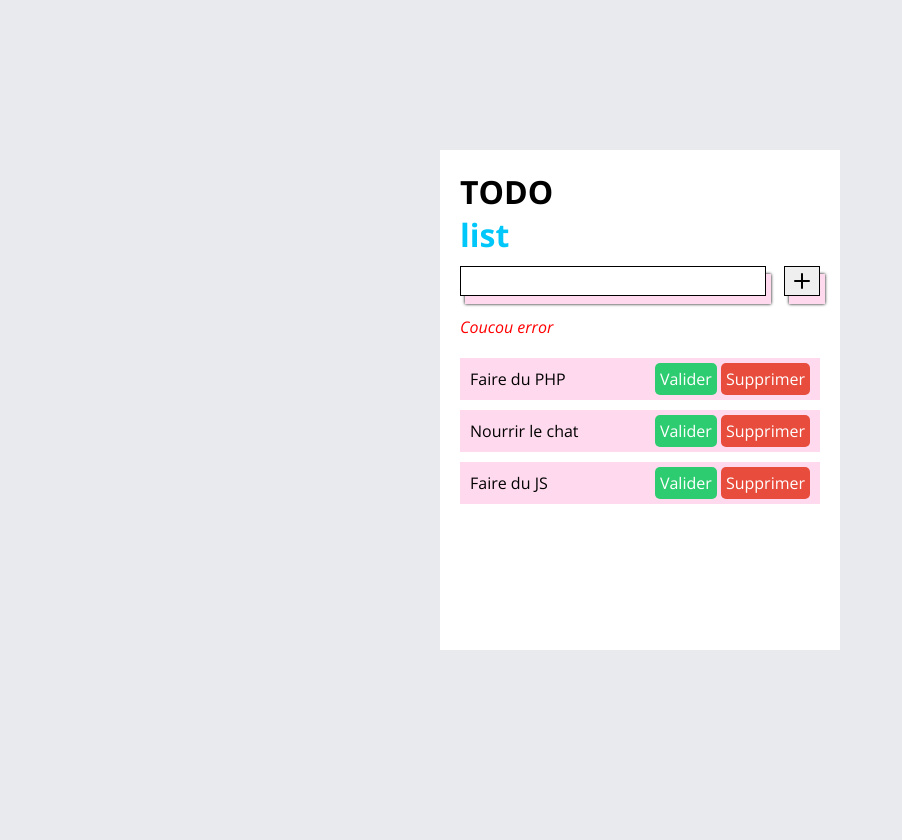
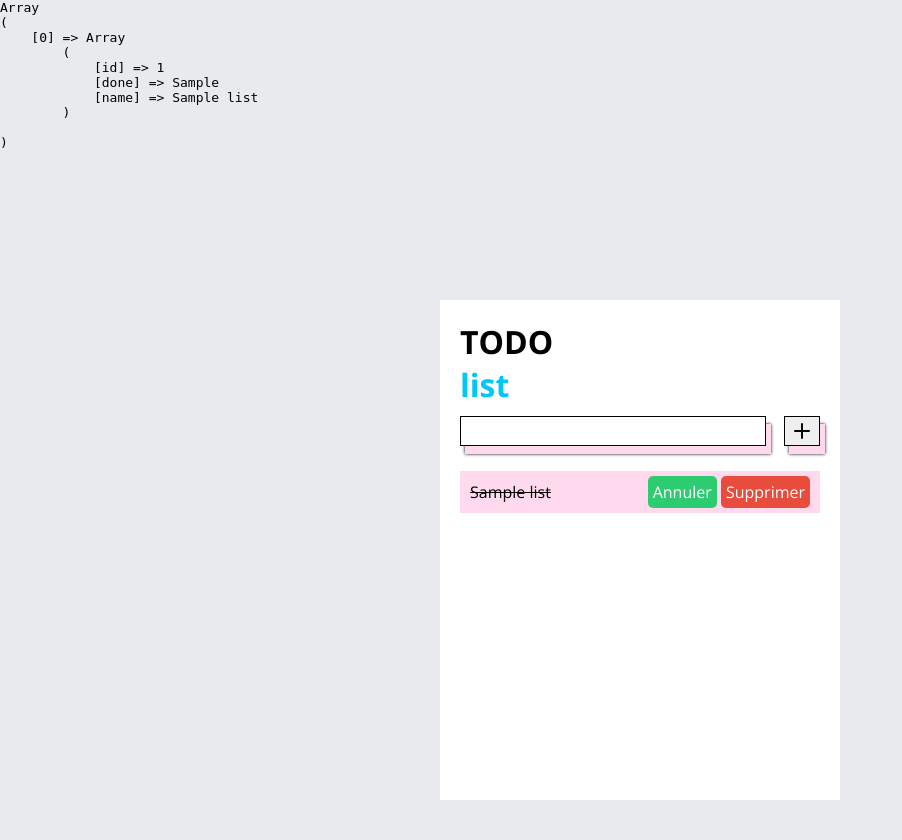
Before and after one commit to iamansaka/todolist-mysql, a PHP site: page / in a window 1280 px wide. Shown: the top 840 px of the page, without its empty margins (0-902 px from the left). Before the commit the page ends 650 px from the top, so only its background shows below. Run offline with PHP 8.4, Linux system fonts and the light colour scheme; tables that the repository leaves empty or names only in its code hold one stand-in row (values such as "Sample post").

Commit message:
Ajout de fichier php add-todo & delete-todo puis modification du fichier css

```diff
--- /dev/null
+++ b/actions/database.php
@@ -0,0 +1,14 @@
+<?php
+
+$dns = 'mysql:host=localhost;dbname=todo';
+$user = 'root';
+$password = '';
+
+try {
+    $pdo = new PDO($dns, $user, $password, [
+        PDO::ATTR_ERRMODE => PDO::ERRMODE_EXCEPTION,
+        PDO::ATTR_DEFAULT_FETCH_MODE => PDO::FETCH_ASSOC
+    ]);
+} catch (PDOException $e) {
+    echo "ERROR : " . $e->getMessage();
+}
--- a/index.php
+++ b/index.php
@@ -1,5 +1,17 @@
 <?php
-$error = "";
+
+session_start();
+require_once "./actions/database.php";
+
+$todos = [];
+$statementAll = $pdo->prepare("SELECT * FROM todo_list");
+$statementAll->execute();
+$todos = $statementAll->fetchAll();
+
+echo "<pre>";
+print_r($todos);
+echo "</pre>";
+
 ?>
 
 <!DOCTYPE html>
@@ -14,7 +26,7 @@ $error = "";
     <div class="container">
         <div class="content">
             <h1>Todo<span>list</span></h1>
-            <form action="/" method="POST">
+            <form action="actions/add-todo.php" method="POST">
                 <label for="todo" hidden="true"></label>
                 <input type="text" name="todo" id="todo" />
                 <button type="submit">
@@ -23,29 +35,19 @@ $error = "";
                     </svg>
                 </button>
             </form>
-            <p class="text-danger">Coucou error</p>
+            <?php if (isset($_SESSION['error'])) : ?>
+                <p class="text-danger"><?= $error ?></p>
+            <?php unset($_SESSION['error']); endif; ?>
             <ul class="todo-list">
+                <?php foreach ($todos as $todo) : ?>
                 <li>
-                    <span>Faire du PHP </span>
+                    <span class="<?= $todo['done'] ? "done" : "" ?>"><?= $todo['name'] ?></span>
                     <div class="actions">
-                        <a href="#" class="btn btn-success">Valider</a>
-                        <a href="#" class="btn btn-danger">Supprimer</a>
+                        <a href="/actions/edit-todo.php?id=<?= $todo['id'] ?>?done=<?= $todo['done'] ?>" class="btn btn-success"><?= $todo['done'] ? "Annuler" : "Valider" ?></a>
+                        <a href="/actions/delete-todo.php?id=<?= $todo['id'] ?>" class="btn btn-danger">Supprimer</a>
                     </div>
                 </li>
-                <li>
-                    <span>Nourrir le chat</span>
-                    <div class="actions">
-                        <a href="#" class="btn btn-success">Valider</a>
-                        <a href="#" class="btn btn-danger">Supprimer</a>
-                    </div>
-                </li>
-                <li>
-                    <span>Faire du JS</span>
-                    <div class="actions">
-                        <a href="#" class="btn btn-success">Valider</a>
-                        <a href="#" class="btn btn-danger">Supprimer</a>
-                    </div>
-                </li>
+                <?php endforeach; ?>
             </ul>
         </div>
     </div>
--- a/public/css/style.css
+++ b/public/css/style.css
@@ -102,15 +102,26 @@ form button {
     color: red;
 }
 
+.todo-list {
+    margin-top: 25px;
+}
+
 .todo-list li {
     display: flex;
     flex-flow: row nowrap;
     align-items: center;
     justify-content: space-between;
     width: 100%;
-    background-color: var(--pink);
     padding: 10px;
     margin-bottom: 10px;
+}
+
+.todo-list li:nth-child(2n - 1) {
+    background-color: var(--pink);
+}
+
+li .done{
+    text-decoration: line-through;
 }
 
 .btn {
```
Also changed, not shown: actions/add-todo.php (added, +22 -0 lines), actions/delete-todo.php (added, +15 -0 lines), actions/edit-todo.php (added, +18 -0 lines).
